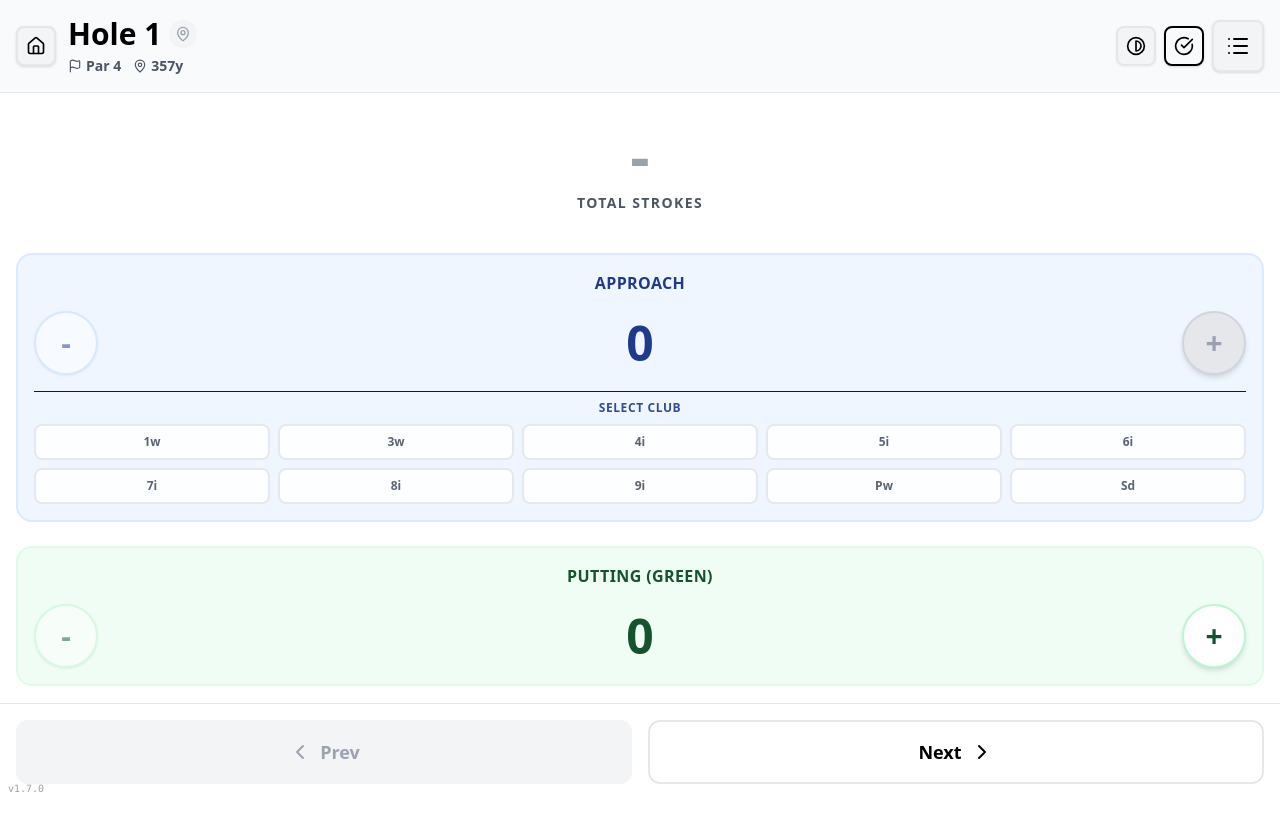
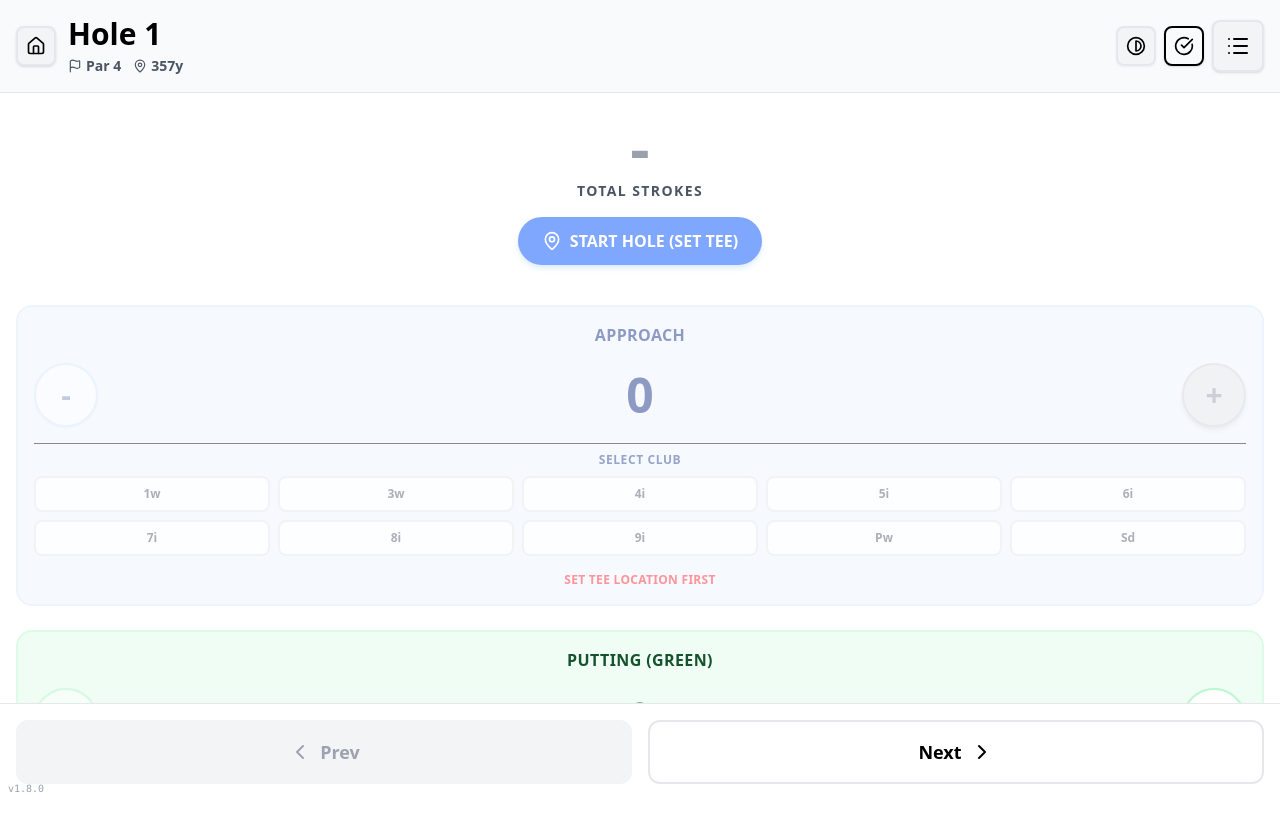
Before and after one commit to redaumore/golf-field-app, a React (Vite) app: page / in a window 1280 px wide. Both pictures are taken after a click on the button "Start New Round". Shown: the top 830 px of the page. Before the commit the page ends 807 px from the top, so only its background shows below. Built offline with nearby package versions, Linux system fonts and the light colour scheme.

Commit message:
Enhance Tee Location UX: Prominent button and mandatory set

```diff
--- a/package.json
+++ b/package.json
@@ -1,7 +1,7 @@
 {
   "name": "golf-field-app",
   "private": true,
-  "version": "1.7.0",
+  "version": "1.8.0",
   "type": "module",
   "scripts": {
     "dev": "vite",
--- a/src/components/HoleView.tsx
+++ b/src/components/HoleView.tsx
@@ -117,27 +117,7 @@ export const HoleView: React.FC<HoleViewProps> = ({
                         <Home size={20} />
                     </button>
                     <div className="flex flex-col">
-                        <div className="flex items-center gap-2">
-                            <h1 className="text-3xl font-black">Hole {hole.number}</h1>
-                            {/* Tee Location Button */}
-                            {!isReadOnly && (
-                                <button
-                                    onClick={handleSetTee}
-                                    disabled={!!score.teeLocation || isSettingTee}
-                                    className={`p-1.5 rounded-full transition-colors ${score.teeLocation
-                                            ? 'text-green-500 bg-green-100'
-                                            : 'text-gray-400 bg-gray-100 hover:text-blue-500 hover:bg-blue-50'
-                                        }`}
-                                    title={score.teeLocation ? "Tee location set" : "Set Tee location"}
-                                >
-                                    {isSettingTee ? (
-                                        <Loader2 size={16} className="animate-spin" />
-                                    ) : (
-                                        <MapPin size={16} className={score.teeLocation ? "fill-current" : ""} />
-                                    )}
-                                </button>
-                            )}
-                        </div>
+                        <h1 className="text-3xl font-black">Hole {hole.number}</h1>
                         <div className="flex items-center space-x-3 text-sm font-bold theme-text-secondary mt-1">
                             <span className="flex items-center"><Flag size={14} className="mr-1" /> Par {hole.par}</span>
                             <span className="flex items-center"><MapPin size={14} className="mr-1" /> {hole.distance}y</span>
@@ -168,18 +148,50 @@ export const HoleView: React.FC<HoleViewProps> = ({
             <div className="flex-1 flex flex-col p-4 space-y-6 pb-6">
 
                 {/* Total Score Display */}
-                <div className="flex flex-col items-center justify-center py-4">
+                <div className="flex flex-col items-center justify-center pt-2 pb-4">
                     <div className={`text-6xl font-black ${getScoreColor()}`}>
                         {totalScore === 0 ? '-' : totalScore}
                     </div>
-                    <div className="text-sm font-bold theme-text-secondary uppercase tracking-widest mt-2">Total Strokes</div>
+                    <div className="text-sm font-bold theme-text-secondary uppercase tracking-widest mt-1 mb-4">Total Strokes</div>
+
+                    {/* Prominent Tee Location Button */}
+                    {!isReadOnly && (
+                        <button
+                            onClick={handleSetTee}
+                            disabled={isSettingTee}
+                            className={`flex items-center justify-center gap-2 px-6 py-3 rounded-full font-bold shadow-md transition-all transform active:scale-95 ${score.teeLocation
+                                    ? 'bg-green-100 text-green-700 border-2 border-green-200'
+                                    : 'bg-blue-600 text-white shadow-blue-200 shadow-lg animate-pulse'
+                                }`}
+                        >
+                            {isSettingTee ? (
+                                <>
+                                    <Loader2 size={18} className="animate-spin" />
+                                    <span>Locating...</span>
+                                </>
+                            ) : score.teeLocation ? (
+                                <>
+                                    <MapPin size={18} className="fill-current" />
+                                    <span>Tee Location Set</span>
+                                    <span className="text-xs opacity-75 font-mono ml-1">
+                                        ({score.teeLocation.latitude.toFixed(4)})
+                                    </span>
+                                </>
+                            ) : (
+                                <>
+                                    <MapPin size={20} />
+                                    <span>START HOLE (SET TEE)</span>
+                                </>
+                            )}
+                        </button>
+                    )}
                 </div>
 
                 {/* Controls */}
                 <div className={`grid grid-cols-1 gap-6 ${isReadOnly ? 'opacity-80' : ''}`}>
 
                     {/* Approach Section */}
-                    <div className="theme-card-approach rounded-2xl p-4 border-2 space-y-4">
+                    <div className={`theme-card-approach rounded-2xl p-4 border-2 space-y-4 transition-opacity ${!score.teeLocation && !isReadOnly ? 'opacity-50 pointer-events-none' : ''}`}>
                         <div className="text-center font-bold theme-text-approach uppercase tracking-wide">Approach</div>
                         <div className="flex items-center justify-between">
                             <button
@@ -193,10 +205,10 @@ export const HoleView: React.FC<HoleViewProps> = ({
                             <button
                                 onClick={handleAddApproach}
                                 className={`w-16 h-16 flex items-center justify-center rounded-full shadow-md active:scale-95 transition-transform text-3xl font-bold border-2 ${selectedClub
-                                    ? 'theme-btn-approach border-current'
-                                    : 'bg-gray-200 text-gray-400 border-gray-300 cursor-not-allowed'
+                                        ? 'theme-btn-approach border-current'
+                                        : 'bg-gray-200 text-gray-400 border-gray-300 cursor-not-allowed'
                                     }`}
-                                disabled={isReadOnly || !selectedClub || isLocating}
+                                disabled={isReadOnly || !selectedClub || isLocating || !score.teeLocation}
                             >
                                 {isLocating ? <Loader2 className="animate-spin" size={24} /> : '+'}
                             </button>
@@ -212,14 +224,19 @@ export const HoleView: React.FC<HoleViewProps> = ({
                                             key={club}
                                             onClick={() => setSelectedClub(club)}
                                             className={`py-2 px-1 rounded-lg text-xs font-bold transition-all border-2 ${selectedClub === club
-                                                ? 'theme-btn-approach ring-2 ring-offset-2 ring-blue-400 scale-105'
-                                                : 'bg-white text-gray-600 border-gray-200 hover:border-blue-200'
+                                                    ? 'theme-btn-approach ring-2 ring-offset-2 ring-blue-400 scale-105'
+                                                    : 'bg-white text-gray-600 border-gray-200 hover:border-blue-200'
                                                 }`}
                                         >
                                             {club}
                                         </button>
                                     ))}
                                 </div>
+                            </div>
+                        )}
+                        {!score.teeLocation && !isReadOnly && (
+                            <div className="text-center text-xs text-red-500 font-bold uppercase tracking-wide mt-2">
+                                Set Tee Location first
                             </div>
                         )}
                     </div>
--- a/src/constants/version.ts
+++ b/src/constants/version.ts
@@ -1,3 +1,3 @@
 // Centralized version constant
 // This is the single source of truth for the app version
-export const APP_VERSION = '1.7.0';
+export const APP_VERSION = '1.8.0';
```
